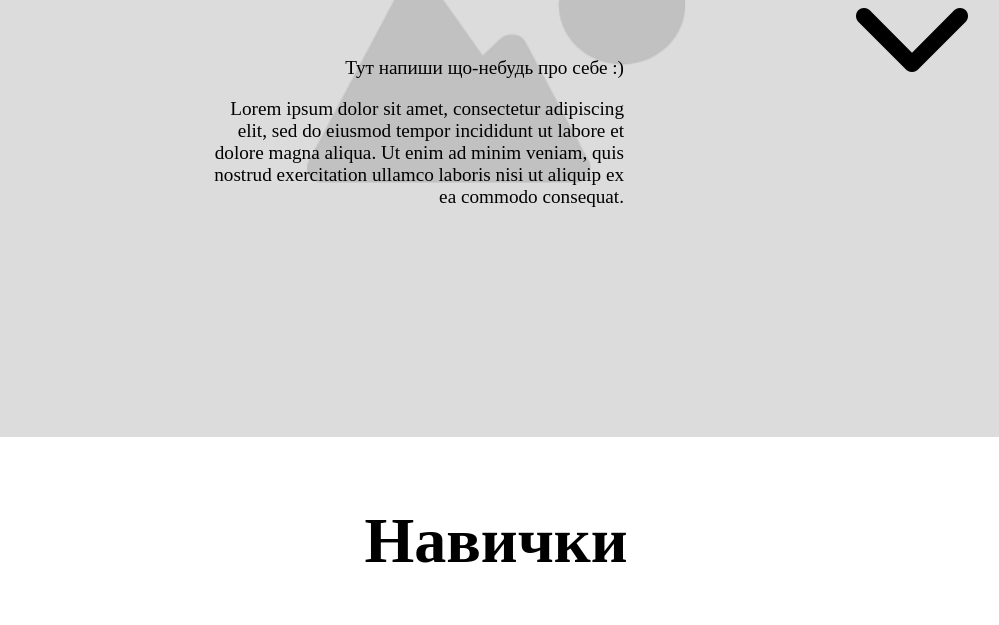
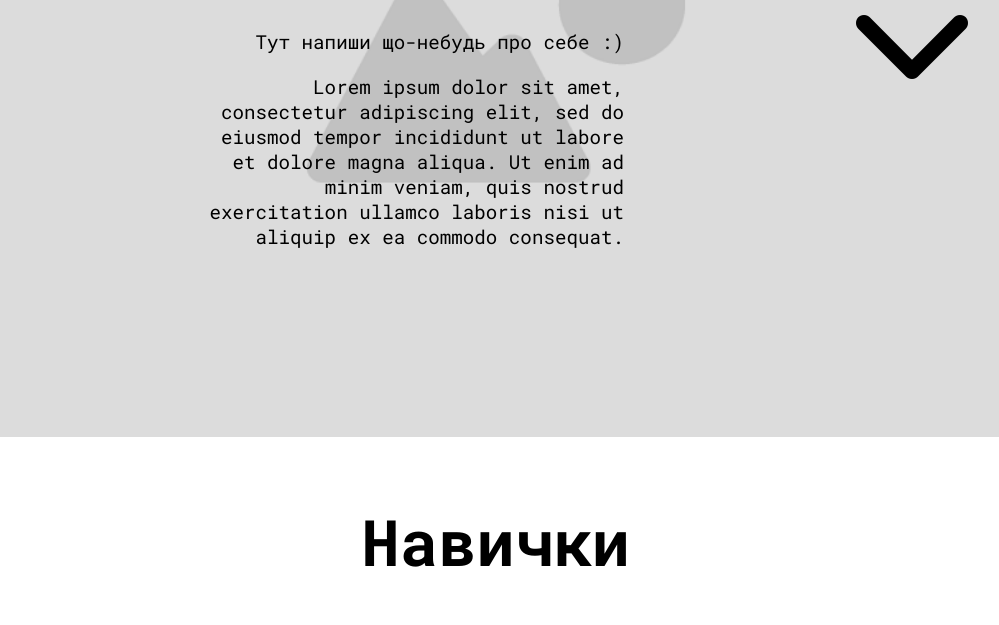
Before and after one commit to cometbooy/visit_card, a plain HTML site: page index.html in a window 1280 px wide. Shown: the part 363-988 px from the top of the page, without its empty margins (144-1143 px from the left). Drawn offline with Linux system fonts and the light colour scheme.

Commit message:
перша зм

```diff
--- a/index.html
+++ b/index.html
@@ -3,6 +3,9 @@
 <head>
     <meta charset="UTF-8">
     <title>Document</title>
+    <link rel="preconnect" href="https://fonts.googleapis.com">
+    <link rel="preconnect" href="https://fonts.gstatic.com" crossorigin>
+    <link href="https://fonts.googleapis.com/css2?family=Roboto+Mono:ital,wght@0,100..700;1,100..700&display=swap" rel="stylesheet">
     <link rel="stylesheet" href="style.css">
     <script src="https://kit.fontawesome.com/f77600b8df.js" crossorigin="anonymous"></script>
 </head>
--- a/style.css
+++ b/style.css
@@ -1,6 +1,7 @@
 body {
     margin: 0;
     padding: 0;
+    font-family: "Roboto Mono", monospace;
 }
 
 header {
```
